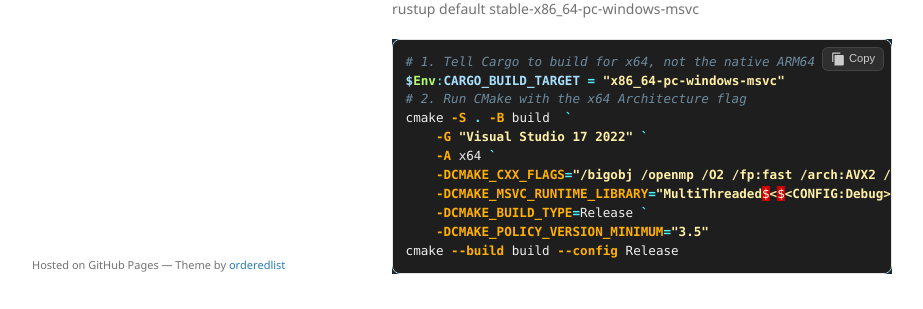
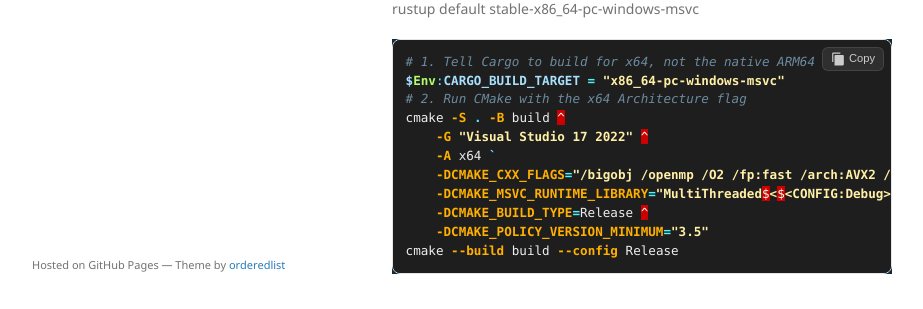
Before and after one commit to miyako/onnx-genai, a Jekyll site: the page built from eigen.md, in a window 1280 px wide and 900 px high, scrolled down 739 px. Shown: the part 556-865 px from the top of the window, without its empty margins (178-1101 px from the left). Built offline with Jekyll 4.4.1, drawn with Linux system fonts in a browser that asks for light colours.

````diff
--- a/eigen.md
+++ b/eigen.md
@@ -73,12 +73,12 @@ rustup default stable-x86_64-pc-windows-msvc
 # 1. Tell Cargo to build for x64, not the native ARM64
 $Env:CARGO_BUILD_TARGET = "x86_64-pc-windows-msvc"
 # 2. Run CMake with the x64 Architecture flag
-cmake -S . -B build  `
-    -G "Visual Studio 17 2022" `
+cmake -S . -B build ^
+    -G "Visual Studio 17 2022" ^
     -A x64 `
-    -DCMAKE_CXX_FLAGS="/bigobj /openmp /O2 /fp:fast /arch:AVX2 /Ob2" `
-    -DCMAKE_MSVC_RUNTIME_LIBRARY="MultiThreaded$<$<CONFIG:Debug>:Debug>" `
-    -DCMAKE_BUILD_TYPE=Release `
+    -DCMAKE_CXX_FLAGS="/bigobj /openmp /O2 /fp:fast /arch:AVX2 /Ob2" ^
+    -DCMAKE_MSVC_RUNTIME_LIBRARY="MultiThreaded$<$<CONFIG:Debug>:Debug>" ^
+    -DCMAKE_BUILD_TYPE=Release ^
     -DCMAKE_POLICY_VERSION_MINIMUM="3.5"
 cmake --build build --config Release
 ```
````
